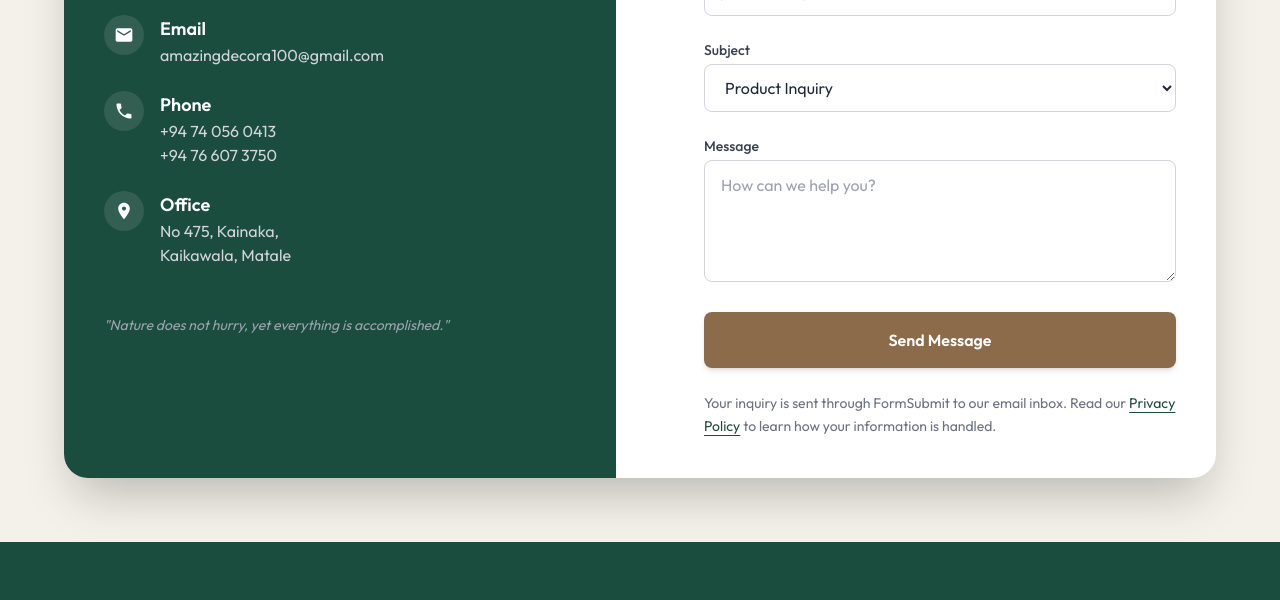
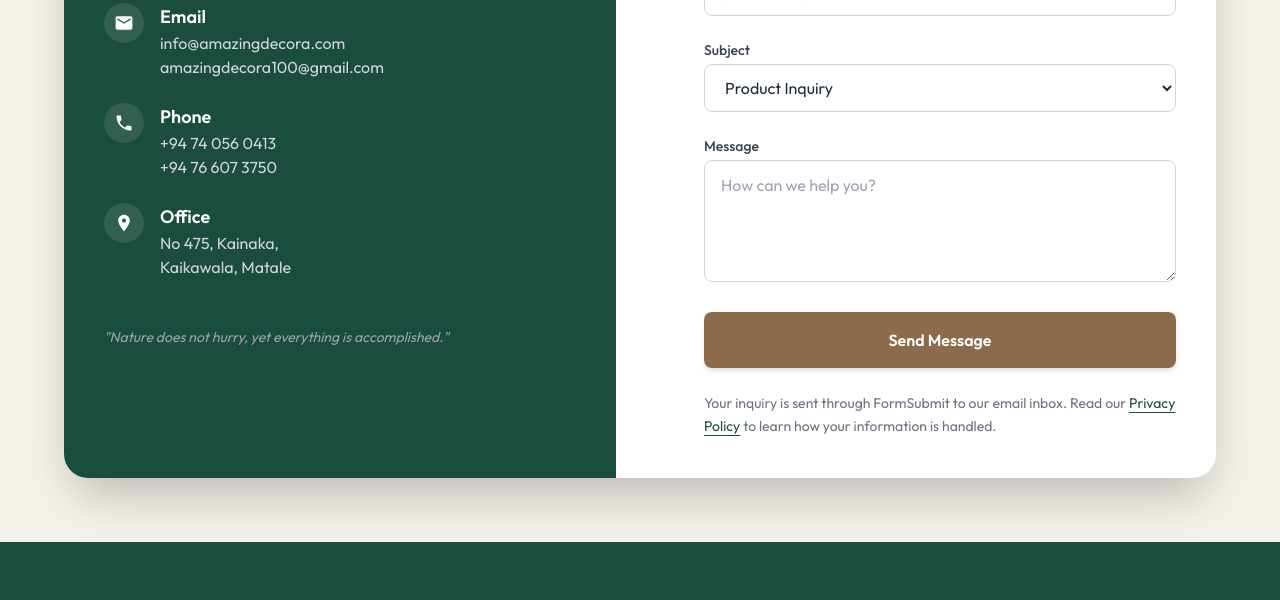
Before and after one commit to PixelCubeLK/amazing-decora, a website: page pages/contact.html in a window 1280 px wide. Shown: the part 544-1144 px from the top of the page. Drawn offline with Linux system fonts and the light colour scheme.

Commit message:
Update contact email addresses in footer and contact page

```diff
--- a/components/footer.js
+++ b/components/footer.js
@@ -62,7 +62,8 @@
                             <p>No 475, Kainaka,<br>Kaikawala, Matale</p>
                             <p><a href="tel:+94740560413" class="hover:text-white transition-colors">+94 74 056 0413</a><br>
                                 <a href="tel:+94766073750" class="hover:text-white transition-colors">+94 76 607 3750</a></p>
-                            <p><a href="mailto:amazingdecora100@gmail.com" class="hover:text-white transition-colors break-all">amazingdecora100@gmail.com</a></p>
+                            <p><a href="mailto:info@amazingdecora.com" class="hover:text-white transition-colors break-all">info@amazingdecora.com</a><br>
+                                <a href="mailto:amazingdecora100@gmail.com" class="hover:text-white transition-colors break-all">amazingdecora100@gmail.com</a></p>
                         </address>
                     </div>
                 </div>
--- a/pages/contact.html
+++ b/pages/contact.html
@@ -69,6 +69,7 @@
                         </div>
                         <div>
                             <h3 class="font-bold text-lg">Email</h3>
+                            <a href="mailto:info@amazingdecora.com" class="text-gray-300 hover:text-white transition-colors break-all">info@amazingdecora.com</a><br>
                             <a href="mailto:amazingdecora100@gmail.com" class="text-gray-300 hover:text-white transition-colors break-all">amazingdecora100@gmail.com</a>
                         </div>
                     </div>
```
